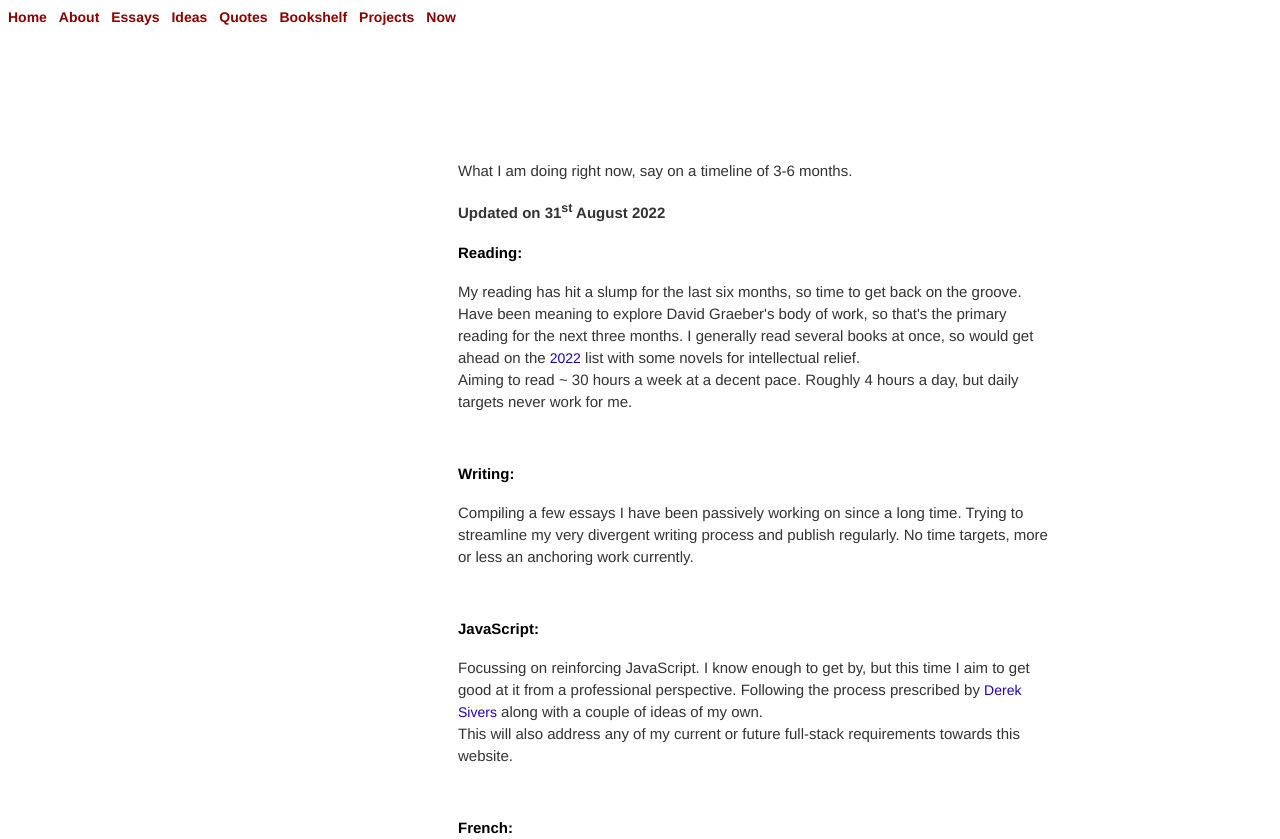
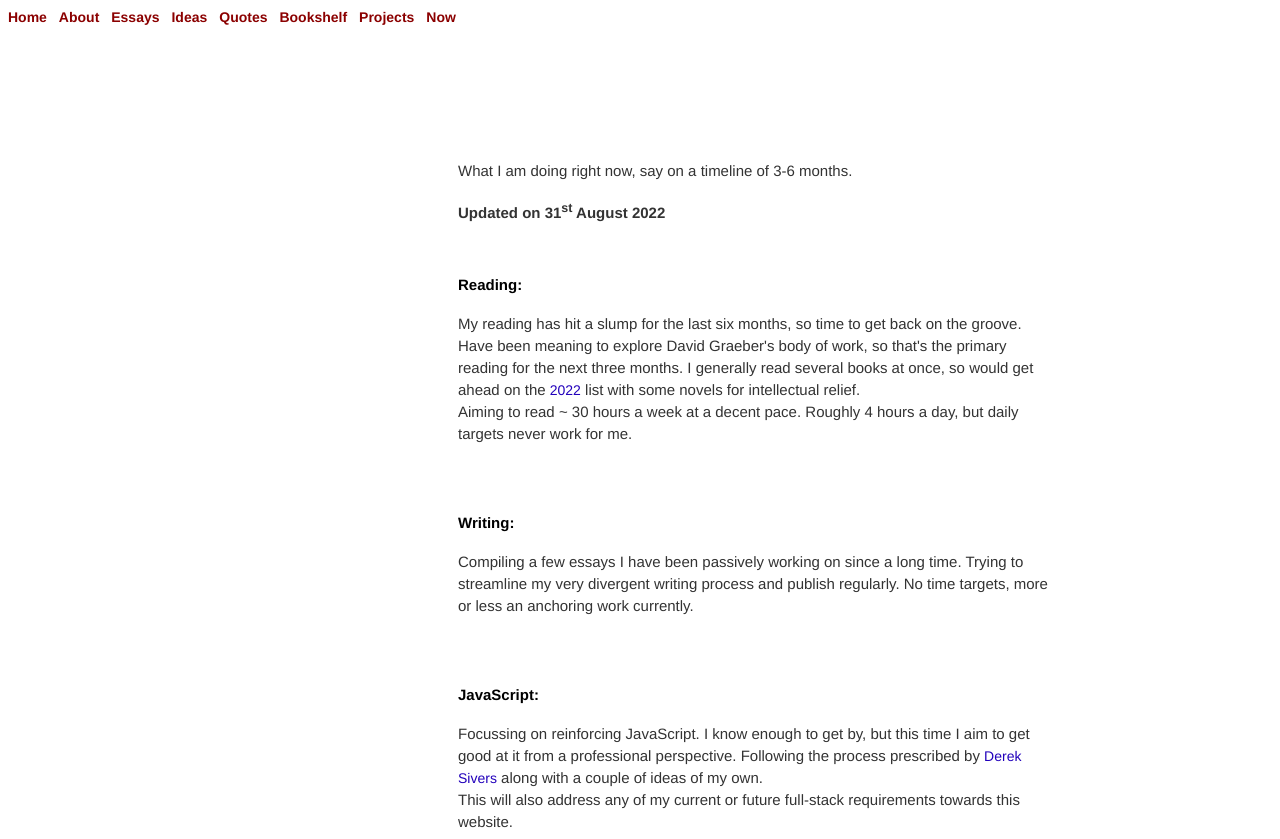
Before and after one commit to rohitjmweb/Now, a plain HTML site: page index.html in a window 1280 px wide. Shown: the top 839 px of the page. Drawn offline with Linux system fonts and the light colour scheme.

Commit message:
Update index.html

```diff
--- a/index.html
+++ b/index.html
@@ -57,7 +57,7 @@
 </p>
 
 <p><b>Updated on 31<sup>st</sup> August 2022</b>
-	</p>
+	</p><br>
 
 
 
@@ -67,12 +67,12 @@
 	Have been meaning to explore David Graeber's body of work, so that's the primary reading for the next three months. I generally read several books at once,
 	so would get ahead on the <a href="https://muleyrohit.github.io/Bookshelf/2022.html">2022</a> list with some novels for intellectual relief.<br>
 	Aiming to read ~ 30 hours a week at a decent pace. Roughly 4 hours a day, but daily targets never work for me.
-	</p><br>
+	</p><br><br>
 
 	<h4>Writing:</h4>
 	<p>Compiling a few essays I have been passively working on since a long time. Trying to streamline my very divergent writing process and publish regularly.
 	No time targets, more or less an anchoring work currently.
-	</p><br>
+	</p><br><br>
 
 
 
@@ -85,7 +85,7 @@
 
 
 
-	</p><br>
+	</p><br><br>
 
 	 <h4>French:</h4>
 	 <p>Deep Diving into learning French. I follow an unorthodox method, trying to formalise it a bit through deadlines and
```
